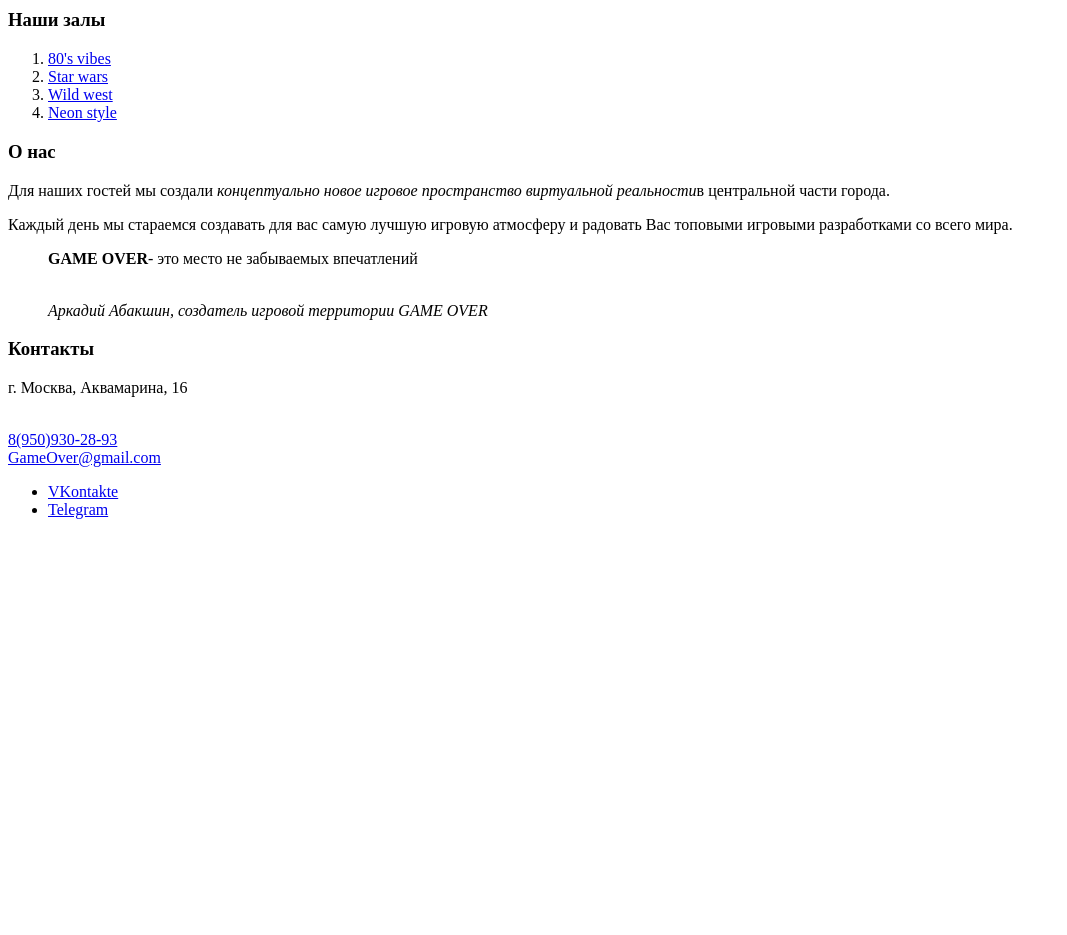
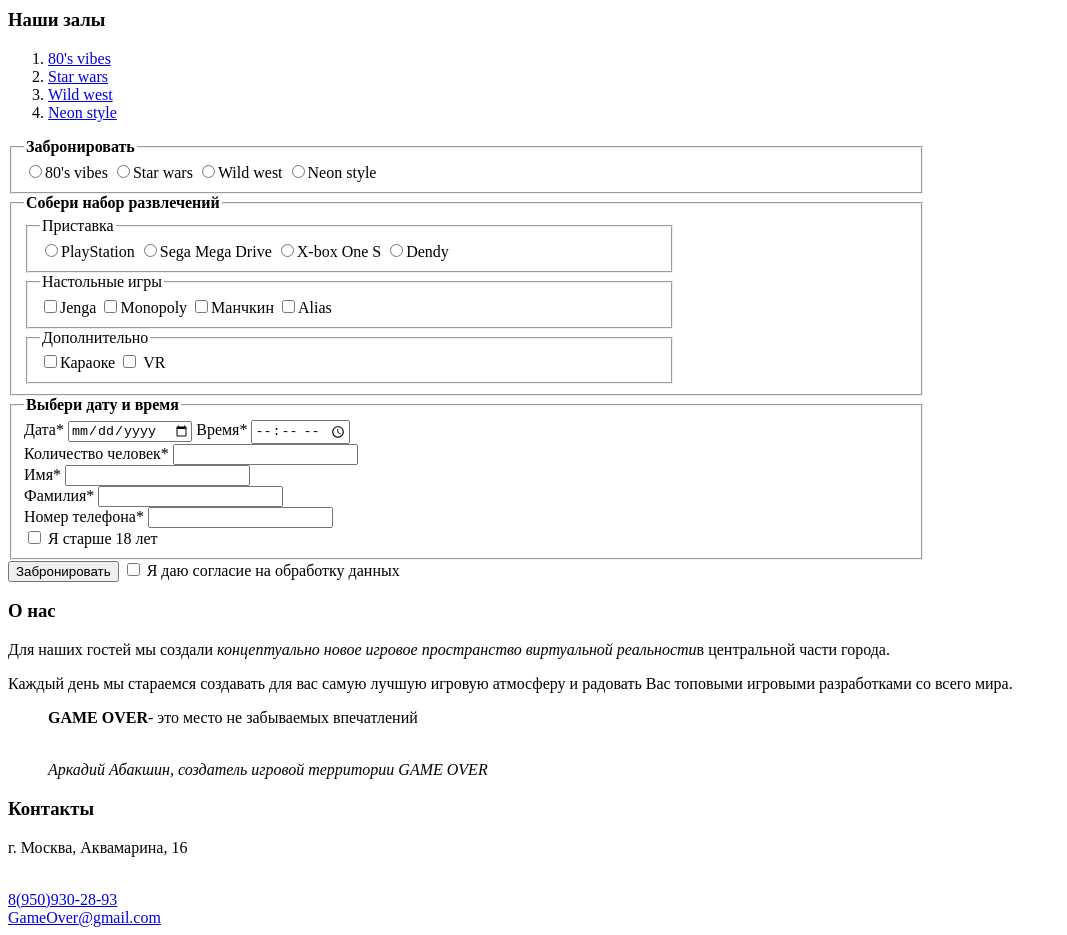
Before and after one commit to KristyKostyor/Go, a plain HTML site: page index.html in a window 1280 px wide. Shown: the part 2000-2935 px from the top of the page, without its empty margins (0-1067 px from the left). Before the commit the page ends 2535 px from the top, so only its background shows below. Drawn offline with Linux system fonts and the light colour scheme.

Commit message:
add form

```diff
--- a/index.html
+++ b/index.html
@@ -59,6 +59,103 @@
         <li><a href="wildwest.html" target="_blank">Wild west</a></li>
         <li><a href="neon.html" target="_blank">Neon style</a></li>
     </ol>
+
+    <form id="my form" action="https://jsonplaceholder.typicode.com/posts" method="POST">
+        <fieldset style="width: 70%;">
+            <legend><b>Забронировать</b> </legend>
+            <label for="80's vibes">
+                <input type="radio" name="rooms" value="80's vibes">80's vibes
+            </label>
+
+            <label for="Star wars">
+                <input type="radio" name="rooms" value="Star wars">Star wars
+            </label>
+
+            <label for="Wild west">
+                <input type="radio" name="rooms" value="Wild west">Wild west
+            </label>
+
+            <label for="Neon style">
+                <input type="radio" name="rooms" value="Neon style">Neon style
+            </label>
+        </fieldset>
+        <fieldset style="width: 70%;">
+            <legend><b>Собери набор развлечений</b> </legend>
+            <fieldset style="width: 70%;">
+                <legend>Приставка</legend>
+                <label for="device">
+                    <input type="radio" name="game device" value="PlayStation">PlayStation
+                </label>
+                <label for="device">
+                    <input type="radio" name="game device" value="Sega Mega Drive">Sega Mega Drive
+                </label>
+                <label for="device">
+                    <input type="radio" name="game device" value="X-box One S">X-box One S
+                </label>
+                <label for="device">
+                    <input type="radio" name="game device" value="Dendy">Dendy
+                </label>
+            </fieldset>
+            <fieldset style="width:70%;">
+                <legend>Настольные игры</legend>
+                <label for="device">
+                    <input type="checkbox" name=" table games" value="Jenga">Jenga
+                </label>
+                <label for="device">
+                    <input type="checkbox" name="table games" value="Monopoly">Monopoly
+                </label>
+                <label for="device">
+                    <input type="checkbox" name="table games" value="Manchkin">Манчкин
+                </label>
+                <label for="device">
+                    <input type="checkbox" name="table games" value="Alias">Alias
+                </label>
+            </fieldset>
+            <fieldset style="width: 70%;">
+                <legend>Дополнительно</legend>
+                <label for="device">
+                    <input type="checkbox" name="additionally" value="Karaoke">Караоке
+                </label>
+                <label for="device">
+                    <input type="checkbox" name="additionally" value="vr"> VR
+                </label>
+            </fieldset>
+        </fieldset>
+        <fieldset style="width: 70%;">
+            <legend> <b>Выбери дату и время</b></legend>
+            <label for="date">Дата*
+                <input type="date" name="date" id="date" required>
+            </label>
+            <label for="time">Время*
+                <input type="time" name="time" id="time" required>
+            </label>
+            <br>
+            <label for="count person">Количество человек*
+                <input type="text" name="person" required>
+            </label>
+            <br>
+            <label for="firtname">Имя*
+                <input type="text" name="firtname" required>
+            </label>
+            <br>
+            <label for="secondname">Фамилия*
+                <input type="text" name="secondname" required>
+            </label>
+            <br>
+            <label for="secondname">Номер телефона*
+                <input type="tel" name="tel" required>
+            </label>
+            <br>
+            <label for="age">
+                <input type="checkbox" name="Age" value="Старше 18 лет" required> Я старше 18 лет
+            </label>
+        </fieldset>
+        <button type="submit">Забронировать</button>
+        <label for="agreement">
+            <input type="checkbox" name="agreement" value="agreement" required> Я даю согласие на обработку данных
+        </label>
+    </form>
+
     <h3>О нас</h3>
     <p>Для наших гостей мы создали <i>концептуально новое игровое пространство виртуальной реальности</i>в центральной части города.</p>
     <p>Каждый день мы стараемся создавать для вас самую лучшую игровую атмосферу и радовать Вас топовыми игровыми разработками со всего мира.</p>
```
